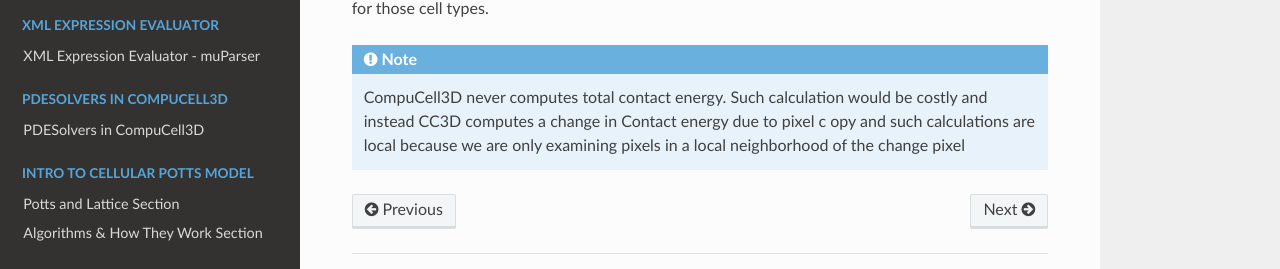
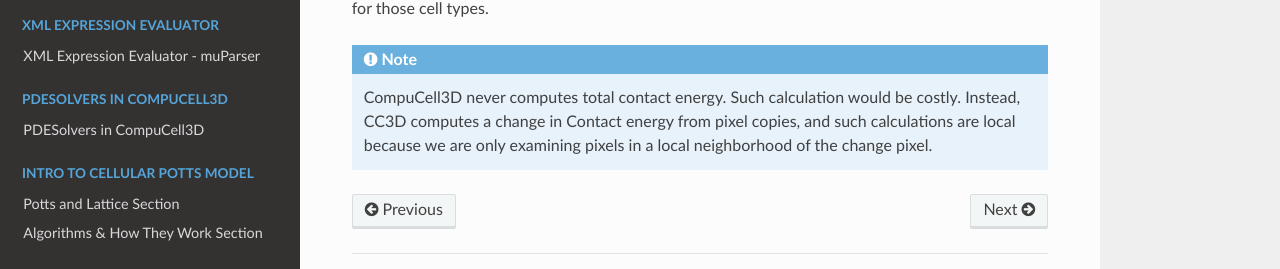
Before and after one commit to CompuCell3D/PythonScriptingManual, a Sphinx documentation site: the page built from docs/contact_plugin.rst, in a window 1280 px wide and 900 px high, scrolled down 2319 px. Shown: the part 541-810 px from the top of the window. Built offline with Sphinx 7.4.7 and the Read the Docs theme 2.0.0, drawn with Linux system fonts in a browser that asks for light colours; pages that are not in the unit, such as notebooks, are missing from menus; some of the changed text lies outside the part shown.

Commit message:
Typo fix in contact_plugin.rst

```diff
--- a/docs/contact_plugin.rst
+++ b/docs/contact_plugin.rst
@@ -146,7 +146,7 @@ Again, count the number of contact surfaces and multiply them by the respective
 
 .. note::
 
-    CompuCell3D never computes total contact energy. Such calculation would be costly and instead CC3D computes a change in Contact energy due to pixel c opy and such calculations are local because we are only examining pixels in a local neighborhood of the change pixel
+    CompuCell3D never computes total contact energy. Such calculation would be costly. Instead, CC3D computes a change in Contact energy from pixel copies, and such calculations are local because we are only examining pixels in a local neighborhood of the change pixel.
 
 .. |Play| image:: images/icons/play.png
    :height: 14px
```
Also changed, not shown: other parts of docs/contact_plugin.rst (+1 -1 lines).
